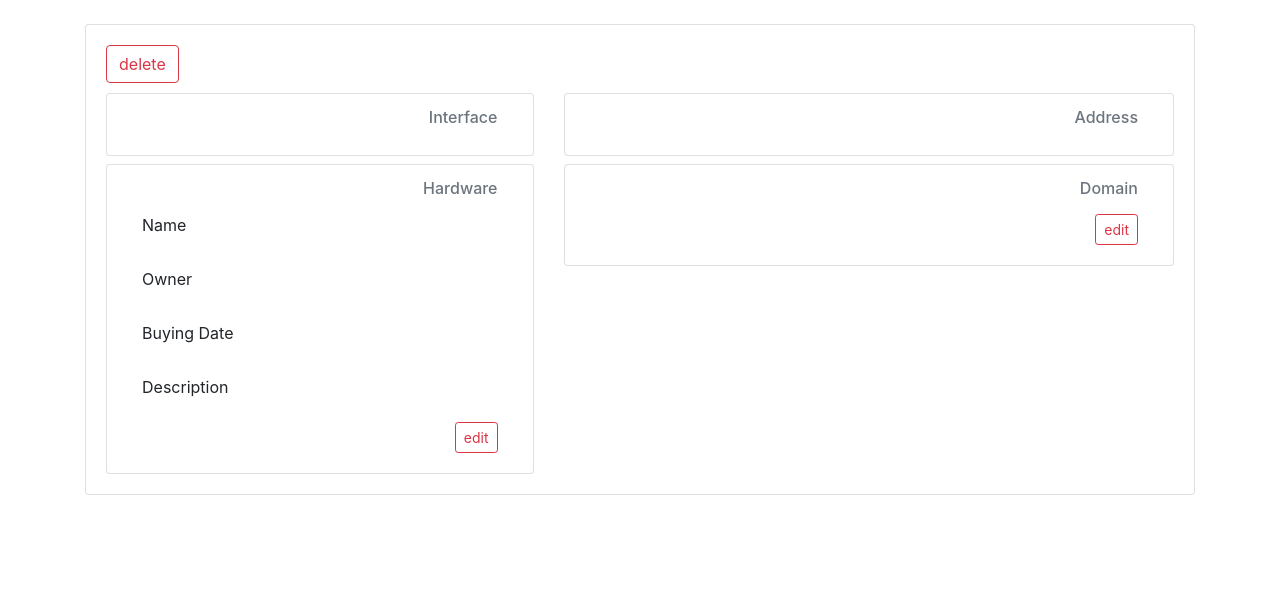
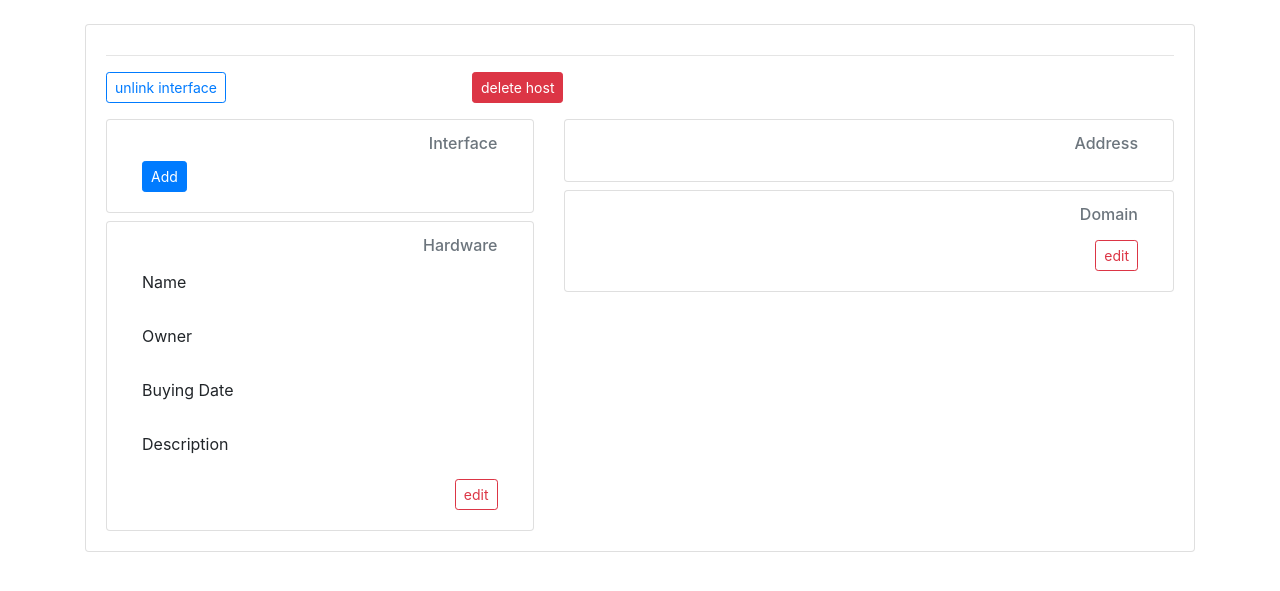
Before and after one commit to guillaume-philippon/slam-v2, a Django app: a page that uses slam/slam_host/templates/host/host.html in a window 1280 px wide. Shown: the part 56-647 px from the top of the page. Run offline with Django 3.2, Linux system fonts and the light colour scheme; the visitor is signed in with stand-in values (Sample User, id 1); data that the repository does not hold is empty; some libraries are stand-ins or nearby versions.

Commit message:
Add unlink interface

```diff
--- a/slam/slam_host/static/host/host.js
+++ b/slam/slam_host/static/host/host.js
@@ -2,8 +2,9 @@ class Host {
     constructor() {
         this.uri = $(location).attr('pathname');
         this.address_index = 0;
-        this.address = new AddressCtrl()
-        this._get()
+        this.address = new AddressCtrl();
+//        this.interface = new InterfaceCtrl();
+        this._get();
     }
 
     _get() {
@@ -14,6 +15,8 @@ class Host {
         $.ajax({
             url: self.uri,
             success: function(data){
+                $('#network-edit-add-button').unbind()
+                $('#network-edit-remove-button').unbind()
                 self.name = data.name
                 self.interface = data.interface
                 self.addresses = data.addresses
@@ -36,7 +39,6 @@ class Host {
                 })
                 self.show();
                 self.address.show()
-//                console.log(self)
             }
         })
     }
@@ -63,13 +65,13 @@ class Host {
 
     switch_index(new_index) {
         this.address_index = new_index;
-        this.show_record()
-        this.show_ip_address()
+        this._get()
+//        this.show_ip_address()
     }
 
     show_record() {
         var self = this;
-        $('#records').text('')
+        $('#records').empty()
         $.each(this.addresses, function(key, address){
             var records = $('<ul/>', {})
             if (key == self.address_index) {
@@ -96,7 +98,7 @@ class Host {
             var color = ''
             var body = $('<p/>',{})
             if (key == self.address_index) {
-                color = 'btn-outline-primary'
+                color = 'btn-success'
             } else {
                 color = 'btn-outline-secondary'
             }
@@ -113,7 +115,7 @@ class Host {
 
     show_interfaces() {
         var self = this;
-        $('#interfaces').text('')
+        $('#interfaces').empty()
         if (this.interface != null && this.interface.hardware != null) {
             $.each(this.interface.hardware.interfaces, function(key, mac_address){
                 var color = ''
@@ -129,7 +131,6 @@ class Host {
                     class: 'btn btn-sm ml-1 mb-1 ' + color,
                     disabled: disabled
                 })
-//                console.log(mac_address)
                 $('#interfaces').append(result_interface)
             })
         }
@@ -259,14 +260,12 @@ class AddressCtrl {
                                record.name + '.' + record.domain.name))
             }
         })
-        console.log(self.removable)
+//        console.log(self.removable)
     }
 
     check() {
         var name_regex = new RegExp("^(([a-zA-Z0-9-_\.])*)*$");
         var new_record_name = $('#network-edit-add-name').val()
-        console.log("new_record_name")
-        console.log(new_record_name)
         $('#network-edit-add-button').attr('disabled', true)
         if (name_regex.test(new_record_name)) {
             $('#network-edit-add-button').attr('disabled', false)
@@ -296,13 +295,11 @@ class AddressCtrl {
             type: 'POST',
             data: options,
             success: function(data){
-                        console.log(data)
+//                        console.log('Add ' + new_record_domain + ' ' + new_record_name)
+//                        console.log(data)
                         $('#network-edit').modal('hide')
                     }
         })
-        console.log(options)
-//        self.show()
-//        $('#network-edit').modal('hide')
     }
 
     remove() {
@@ -312,8 +309,6 @@ class AddressCtrl {
                 var record_to_delete = $("#" + record).val()
                 var record_to_delete_name = record_to_delete.split('.')[0]
                 var record_to_delete_domain = record_to_delete.split('.').slice(1).join('.')
-                console.log(record_to_delete_name)
-                console.log(record_to_delete_domain)
                 var csrftoken = $.cookie('csrftoken')
                 var options = {
                     'type': 'CNAME'
@@ -327,9 +322,10 @@ class AddressCtrl {
                     data: options,
                     success: function(data){
                                 console.log(data)
-                                $('#network-edit').modal('hide')
+//                                $('#network-edit').modal('hide')
                             }
                 })
+                $(document).ajaxStop(function(){$('#network-edit').modal('hide')})
             }
         })
 //        self.show()
@@ -368,6 +364,32 @@ class DomainsCtrl {
     }
 }
 
+class InterfaceCtrl {
+    unlink() {
+        var csrftoken = $.cookie('csrftoken')
+        var options = {
+            'interface': ''
+        }
+        $.ajaxSetup({
+            headers: {
+                "X-CSRFToken": csrftoken,
+                'Accept': 'application/json'
+            }
+        });
+        $.ajax({
+            url: '/hosts/' + $('#name').text(),
+            type: 'PUT',
+            data: options,
+            success: function(data){
+                if (data.status != 'failed') {
+                    console.log(data)
+                    $('#unlink-interface-confirm').modal('hide')
+                }
+            }
+        })
+    }
+}
+
 $(function(){
     var host = new Host()
     $('#delete-host').on('click', function(){
@@ -377,10 +399,18 @@ $(function(){
     $('#hardware-edit-save').on('click', function(){
         hardwareCtrl.save()
     })
+    var domains = new DomainsCtrl();
+    var mac_address = new InterfaceCtrl();
 
-    var domains = new DomainsCtrl();
+    $('#unlink-interface-btn').on('click', function(){
+        mac_address.unlink()
+    })
 
     $('#network-edit').on('hidden.bs.modal', function () {
         host._get()
     });
+    $('#unlink-interface-confirm').on('hidden.bs.modal', function () {
+        host._get()
+    });
+
 })
--- a/slam/slam_host/templates/host/host.html
+++ b/slam/slam_host/templates/host/host.html
@@ -9,10 +9,34 @@
     <div class="card">
         <div class="card-body">
             <h5 class="card-title" id=""><span id="name"></span>
-            <button class="btn btn-outline-danger bt-sm"  type="button" data-toggle="modal"
-              data-target="#host-delete-confirm">delete</button></h5>
+            </h5>
             <h6 class="card-subtitle mb-2 text-muted text-right" id="network"></h6>
             <h6 class="card-subtitle mb-2 text-muted text-right" id="creation_date"></h6>
+            <hr/>
+            <div class="row">
+                <div class="col-sm-4">
+                    <button class="btn btn-outline-primary btn-sm"
+                            type="button" data-toggle="modal"
+                            data-target="#unlink-interface-confirm">unlink interface
+                    </button>
+<!--                    <button class="btn btn-primary bt-sm"-->
+<!--                            type="button" data-toggle="modal"-->
+<!--                            data-target="#add-hardware-confirm">+-->
+<!--                    </button>-->
+                </div>
+                <div class="col-sm-4">
+                    <button class="btn btn-danger btn-sm"
+                            type="button" data-toggle="modal"
+                            data-target="#host-delete-confirm">delete host
+                    </button>
+                </div>
+<!--                <div class="col-sm-4 text-right">-->
+<!--                    <button class="btn btn-success bt-sm"-->
+<!--                            type="button" data-toggle="modal"-->
+<!--                            data-target="#unlink-address-confirm">unlink address-->
+<!--                    </button>-->
+<!--                </div>-->
+            </div>
             <p class="card-text" id="description"></p>
             <div class="row">
                 <div class="col-sm-5">
--- a/slam/slam_host/templates/host/host/hardware.html
+++ b/slam/slam_host/templates/host/host/hardware.html
@@ -2,6 +2,10 @@
     <div class="card-body">
         <h6 class="card-subtitle mb-2 text-muted text-right">Interface</h6>
         <p class="card-text" id="interfaces">
+                    <button class="btn btn-primary btn-sm"
+                            type="button" data-toggle="modal"
+                            data-target="#unlink-hardware-confirm">Add
+                    </button>
         </p>
     </div>
 </div>
--- a/slam/slam_host/templates/host/host/modal.html
+++ b/slam/slam_host/templates/host/host/modal.html
@@ -30,3 +30,14 @@
         </div>
     </div>
 </div>
+
+<div class="modal"
+     id="unlink-interface-confirm">
+    <div class="modal-dialog modal-xl">
+        <div class="modal-content">
+            <div class="modal-body">
+                {% include "host/host/modal/unlink-interface.html" %}
+            </div>
+        </div>
+    </div>
+</div>
--- a/slam/slam_host/templates/host/host/modal/host-delete-confirm.html
+++ b/slam/slam_host/templates/host/host/modal/host-delete-confirm.html
@@ -6,7 +6,7 @@
         <li>IP Addresses</li>
         <li>NS record</li>
     </ul>
-    Only hardware information will be kept.
+    Only hardware information will be kept. Are you sure you want it ?
     </p>
     <p class="text-right">
         <button class="btn btn-lg btn-danger" id="delete-host">Yes, I really undestand!</button>
--- /dev/null
+++ b/slam/slam_host/templates/host/host/modal/unlink-interface.html
@@ -0,0 +1,10 @@
+<div class="alert alert-danger">
+    <p>
+        You will unlink interface for a host. This action will remove host from DHCP and
+        freeradius configuration. Are you sure you want it ?
+    </p>
+    <p class="text-right">
+        <button class="btn btn-lg btn-danger" id="unlink-interface-btn">Yes, I really undestand!
+        </button>
+    </p>
+</div>
```
Also changed, not shown: slam/slam_host/models.py (+5 -2 lines).
